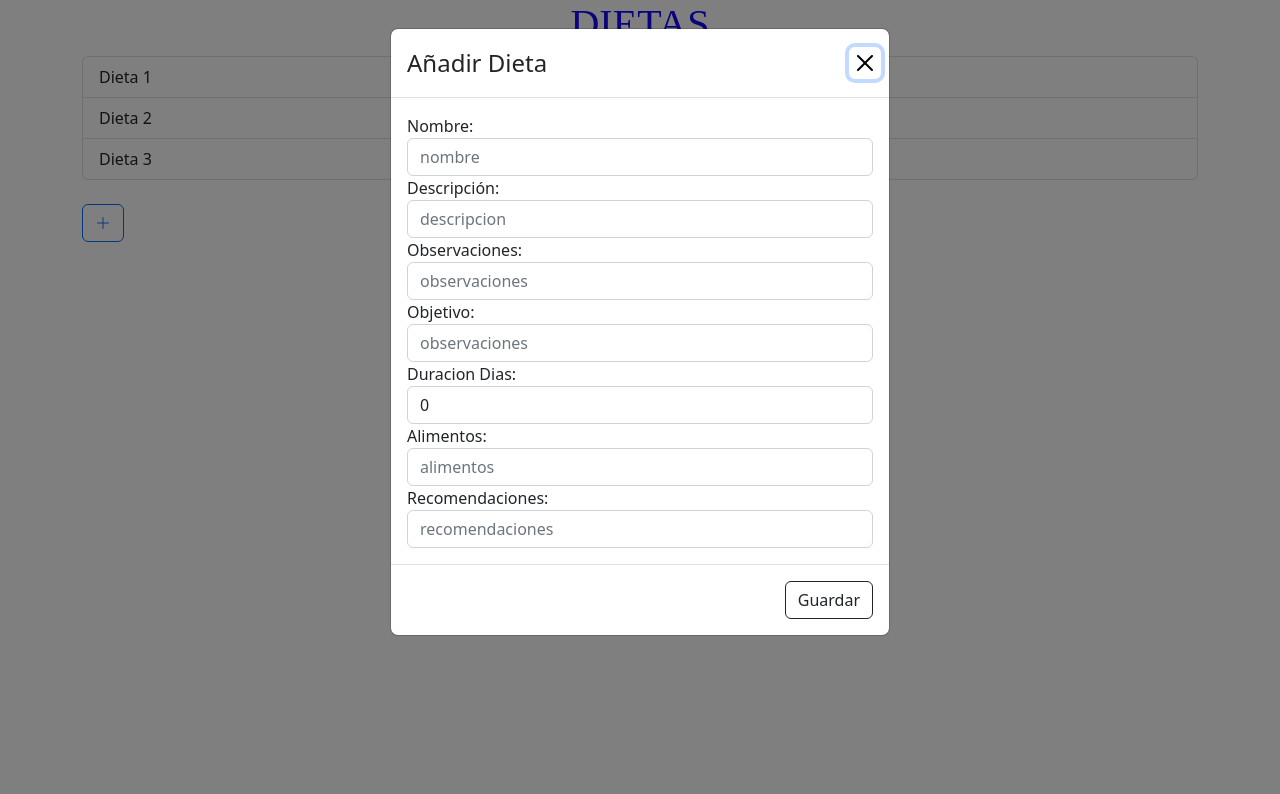
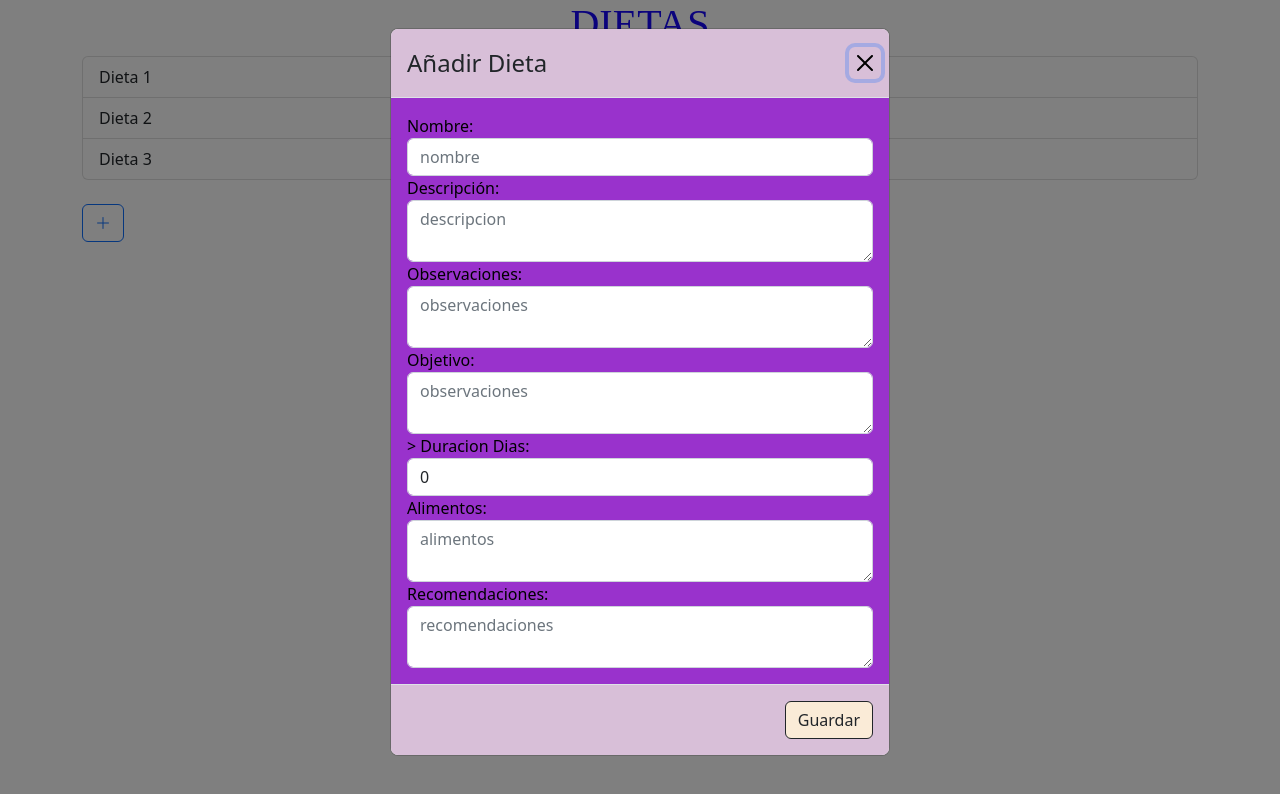
Before and after one commit to SII-Informatica-UMA/ciklum-bytebandits, an Angular app: page / in a window 1280 px wide. Both pictures are taken after a click on the button 103 px from the left and 223 px from the top of the page. Shown: the top 794 px of the page. Built offline with nearby package versions, Linux system fonts and the light colour scheme.

Commit message:
Update formulario-contacto.component.html

```diff
--- a/src/app/formulario-contacto/formulario-contacto.component.html
+++ b/src/app/formulario-contacto/formulario-contacto.component.html
@@ -1,32 +1,37 @@
-<div class="modal-header">
+<div class="modal-header" style="background-color: thistle;">
   <h4 class="modal-title" id="modal-basic-title">{{accion}} Dieta</h4>
   <button type="button" class="btn-close" aria-label="Close" (click)="modal.dismiss('Cierre usuario')"></button>
 </div>
-<div class="modal-body">
-  <div class="form-group">
+<div class="modal-body" style="background-color: darkorchid; ">
+  <div class="form-group" style="color:black; ">
       <label for="nombre">Nombre:</label>
       <input class="form-control" id="nombre" [(ngModel)]="dieta.nombre" placeholder="nombre">
 
       <label for="descripcion">Descripción:</label>
-      <input class="form-control" id="descripcion" [(ngModel)]="dieta.descripcion" placeholder="descripcion">
+      <!--<input class="form-control" id="descripcion" [(ngModel)]="dieta.descripcion" placeholder="descripcion">-->
+      <textarea class="form-control" id="descripcion"[(ngModel)]="dieta.descripcion" placeholder="descripcion"></textarea>
 
       <label for="observaciones">Observaciones:</label>
-      <input class="form-control" id="observaciones" [(ngModel)]="dieta.observaciones" placeholder="observaciones">
+      <!--<input class="form-control" id="observaciones" [(ngModel)]="dieta.observaciones" placeholder="observaciones"> -->
+      <textarea class="form-control" id="observaciones" [(ngModel)]="dieta.observaciones" placeholder="observaciones"></textarea>
 
       <label for="objetivo">Objetivo:</label>
-      <input class="form-control" id="objetivo" [(ngModel)]="dieta.objetivo" placeholder="observaciones">
+      <!--<input class="form-control" id="objetivo" [(ngModel)]="dieta.objetivo" placeholder="observaciones">-->
+      <textarea class="form-control" id="objetivo" [(ngModel)]="dieta.objetivo" placeholder="observaciones"></textarea>>
 
       <label for="duracionDias">Duracion Dias:</label>
       <input class="form-control" id="duracionDias" [(ngModel)]="dieta.duracionDias" placeholder="duracionDias">
 
       <label for="alimentos">Alimentos:</label>
-      <input class="form-control" id="alimentos" [(ngModel)]="dieta.alimentos" placeholder="alimentos">
+      <!--<input class="form-control" id="alimentos" [(ngModel)]="dieta.alimentos" placeholder="alimentos">-->
+      <textarea class="form-control" id="alimentos" [(ngModel)]="dieta.alimentos" placeholder="alimentos"></textarea>
 
       <label for="recomendaciones">Recomendaciones:</label>
-      <input class="form-control" id="recomendaciones" [(ngModel)]="dieta.recomendaciones" placeholder="recomendaciones">
+      <!--<input class="form-control" id="recomendaciones" [(ngModel)]="dieta.recomendaciones" placeholder="recomendaciones">-->
+      <textarea class="form-control" id="recomendaciones" [(ngModel)]="dieta.recomendaciones" placeholder="recomendaciones"></textarea>
 
   </div>
 </div>
-<div class="modal-footer">
-  <button type="button" class="btn btn-outline-dark" (click)="guardarDieta()">Guardar</button>
+<div class="modal-footer" style="background-color:thistle;">
+  <button style="background-color: antiquewhite;" type="button" class="btn btn-outline-dark" (click)="guardarDieta()">Guardar</button>
 </div>
```
